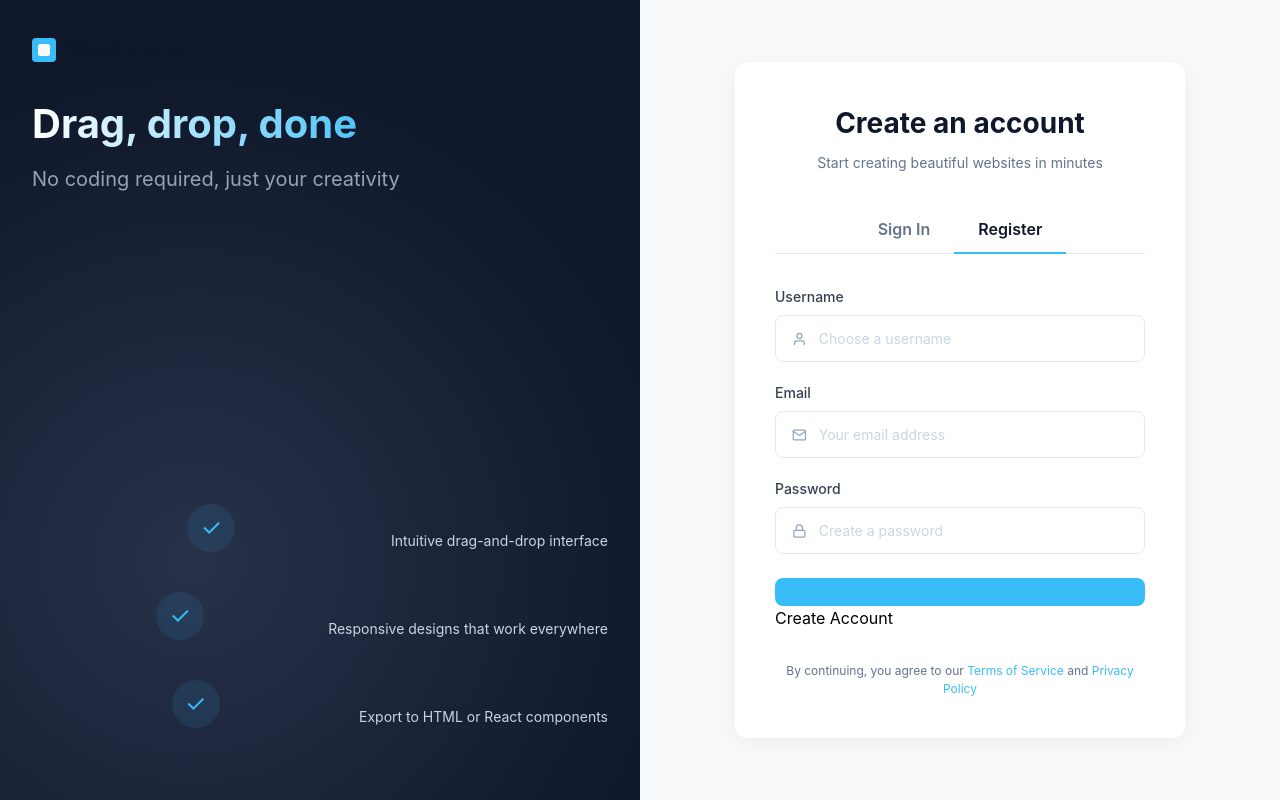
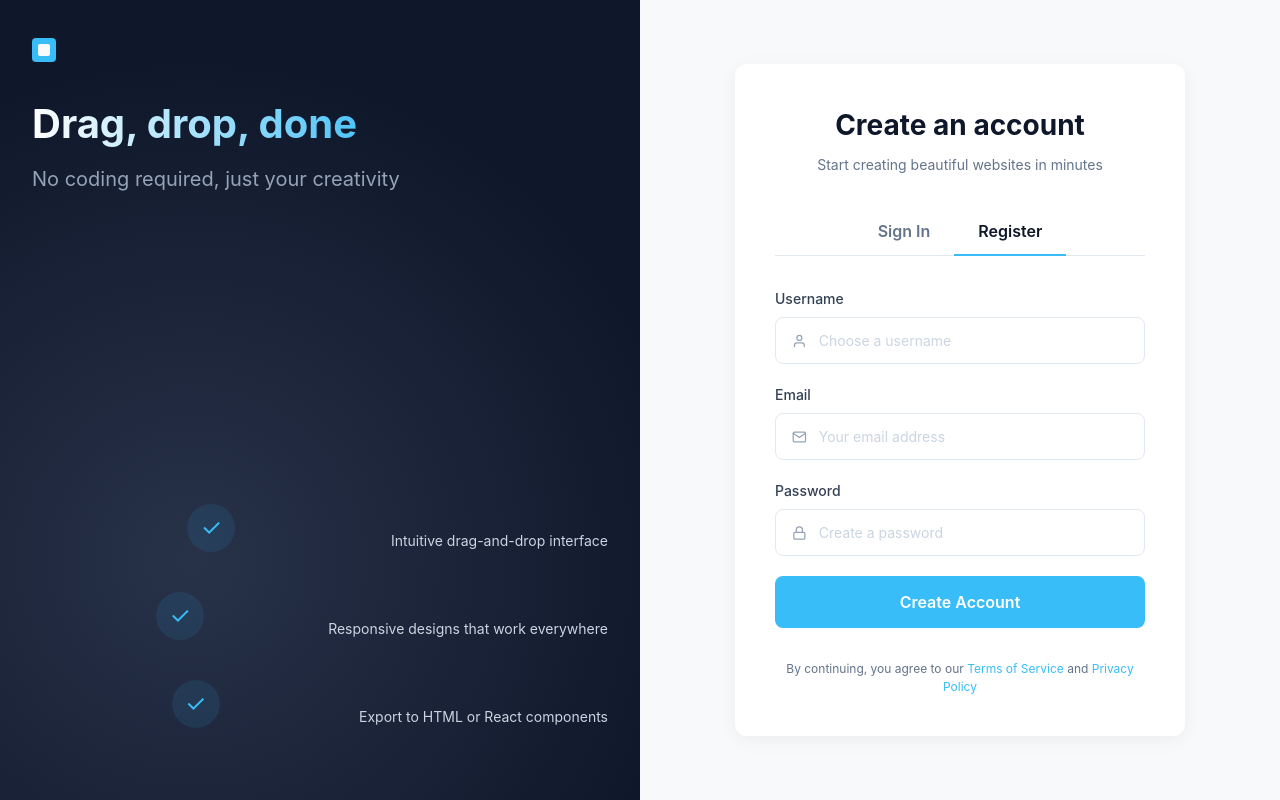
Before and after one commit to sasmit545/IT-Project-2025, a React (Vite) app in the folder frontend/: page /auth in a window 1280 px wide. Both pictures are taken after a click on the button "Register". Built offline with nearby package versions, Linux system fonts and the light colour scheme.

Commit message:
button theek nhi tha mb

```diff
--- a/frontend/src/auth.jsx
+++ b/frontend/src/auth.jsx
@@ -439,9 +439,9 @@ export default function AuthForm({ onAuthentication }) {
                   </div>
                 </div>
 
-                <button type="submit" className="submit-btn" disabled={isLoading}></button>
+                <button type="submit" className="submit-btn" disabled={isLoading}>
                   {isLoading ? "Creating account..." : "Create Account"}
-
+                </button>
               </form>
             </div>
           )}
```
